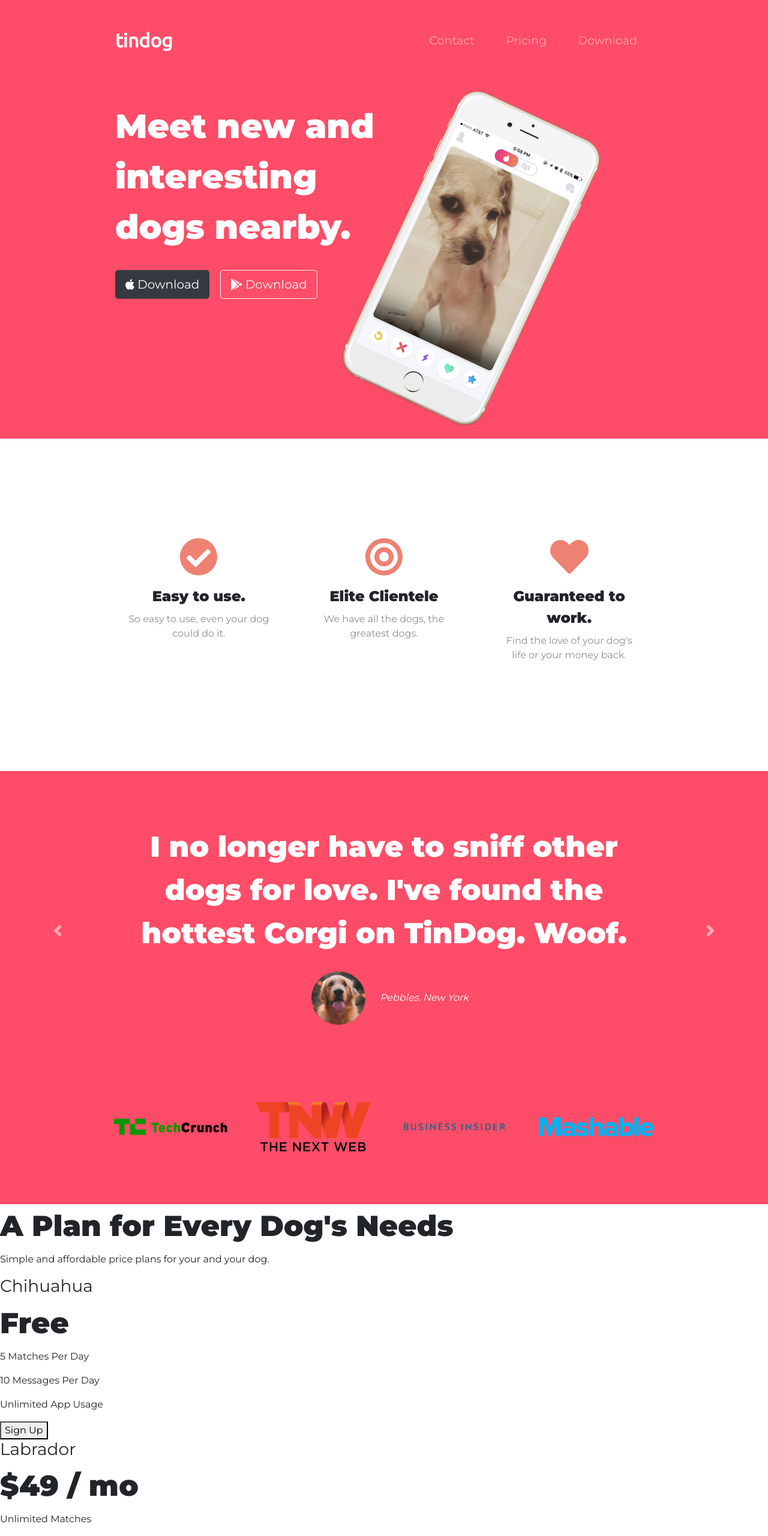
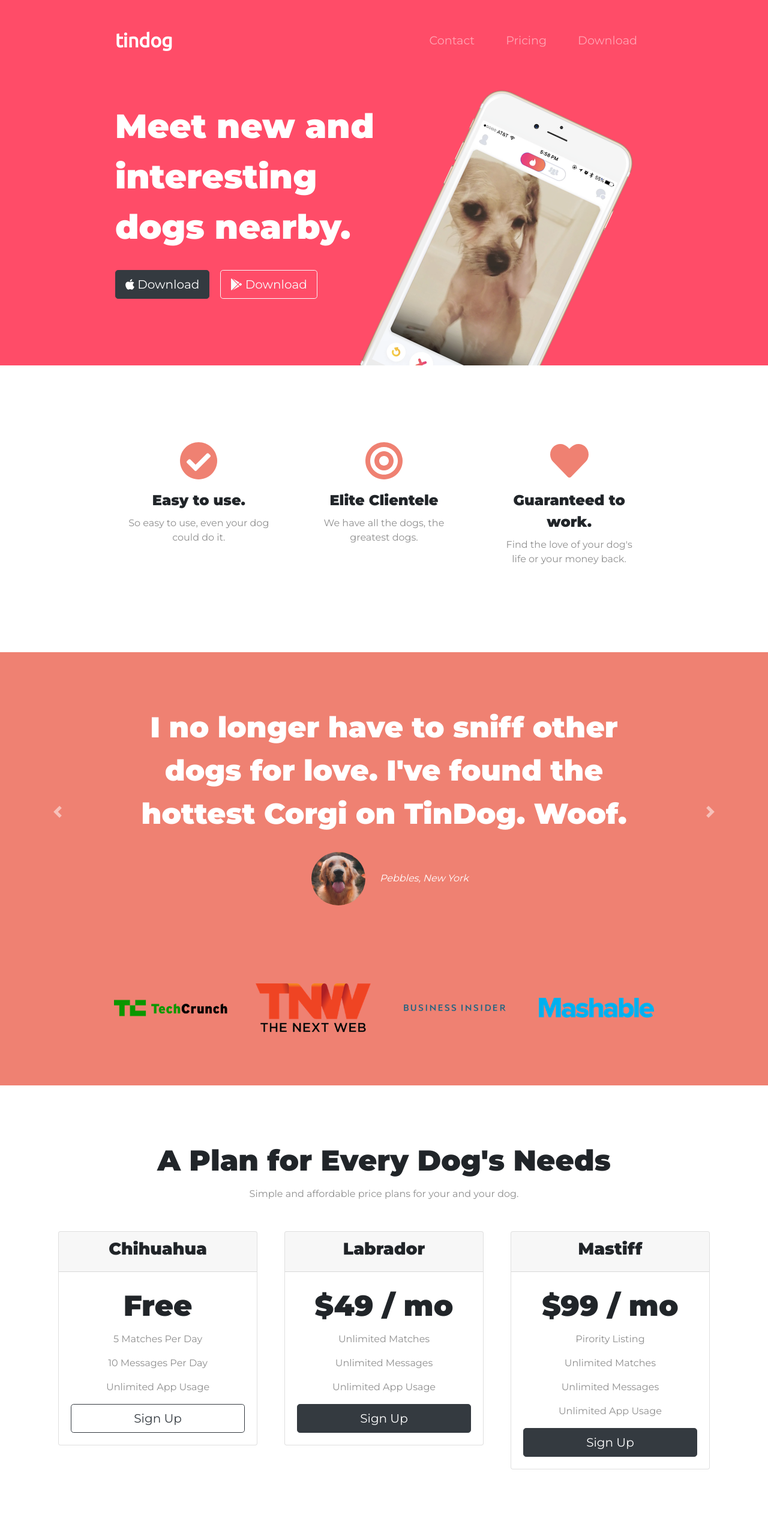
Before and after one commit to Jrz5220/tindog, a plain HTML site: page index.html in a window 1280 px wide. Shown: the top 2560 px of the page at 60% size. Drawn offline with nearby package versions, Linux system fonts and the light colour scheme.

Commit message:
complete tindog

```diff
--- a/css/styles.css
+++ b/css/styles.css
@@ -1,25 +1,44 @@
 body {
   font-family: "Montserrat";
+  text-align: center;
 }
-#title {
+
+h1, h2, h3, h4, h5, h6 {
+  font-family: 'Montserrat', sans-serif;
+  font-weight: bold;
+}
+
+p {
+  color: #8f8f8f;
+}
+
+/* Containers */
+
+.container-fluid {
+  padding: 7% 15%;    /* percantage based on the width size of the containing element in px(in this case, it's the #title element).*/
+}
+
+/* Sections */
+
+.white-section {
+  background-color: #fff;
+}
+
+.colored-section {
   background-color: #ff4c68;
   color: #fff;
 }
-h1 {
-  font-family: 'Montserrat', sans-serif;
+
+/* Headings */
+
+.big-heading {
   font-size: 3.5rem;
   line-height: 1.5;
-  font-weight: 900;
-}
-.container-fluid {
-  padding: 3% 15%;
 }
 
-h2 {
-  font-family: 'Montserrat', sans-serif;
+.section-heading {
   font-size: 3rem;
   line-height: 1.5;
-  font-weight: 900;
 }
 
 /* Navigation Bar */
@@ -42,6 +61,13 @@ h2 {
   font-size: 1.2rem;
 }
 
+/* Title Section */
+
+#title .container-fluid {
+  padding: 3% 15% 7%;
+  text-align: left;
+}
+
 /* Downlaod Buttons */
 
 .download-button {
@@ -54,29 +80,26 @@ h2 {
   width: 60%;
   -ms-transform: rotate(25deg); /* IE 9 */
   -webkit-transform: rotate(25deg); /* Safari 3-8 */
+  -moz-transform: rotate(25deg);
+  -o-transform: rotate(25deg);
   transform: rotate(25deg);
+  position: absolute;
+  right: 30%;
 }
 
 /* Features Section */
 
 #features {
-  padding: 7% 0;
+  position: relative;     /*Since #features is after title-image, feature is already on top of title-image(no z-index required)*/
 }
 
 .features-div {
   padding: 4%;
-  text-align: center;
 }
 
 .features-header {
   font-size: 1.5rem;
-  font-style: "Montserrat";
-  font-weight: bold;
   line-height: 1.5;
-}
-
-.features-p {
-  color: #8f8f8f;
 }
 
 .icon {
@@ -91,9 +114,7 @@ h2 {
 /* Testimonials */
 
 #testimonials {
-  background-color: #ff4c68;
-  color: #fff;
-  text-align: center;
+  background-color: #ef8172;
 }
 
 .testimonial-image {
@@ -102,19 +123,54 @@ h2 {
   margin: 20px;
 }
 
-.carousel-item {
-  padding: 7% 15%;
+.testimonial-text {
+  font-size: 3rem;
+  line-height: 1.5;
+  font-weight: 900;
 }
 
 /* Press */
 
 #press {
+  background-color: #ef8172;
   padding-bottom: 3%;
-  background-color:  #ff4c68;
-  text-align: center;
 }
 
 .press-img {
   width: 15%;
   margin: 20px 20px 50px;
 }
+
+/* Pricing */
+
+#pricing {
+  padding: 7%;
+}
+
+.pricing-column {
+  padding: 3% 2%;
+}
+
+.price-text {
+  font-size: 3rem;
+  line-height: 1.5;
+  font-weight: 900;
+}
+
+@media (max-width: 1060px) {
+  #title {
+    text-align: center;
+  }
+  .title-image {
+    position: static;
+    transform: rotate(0);
+  }
+}
+
+/* Call to Action */
+
+/* Footer */
+
+.footer-icon {
+  margin: 1rem;
+}
--- a/index.html
+++ b/index.html
@@ -23,7 +23,7 @@
 
 <body>
 
-  <section id="title">
+  <section class="colored-section" id="title">
 
     <div class="container-fluid">
 
@@ -39,9 +39,9 @@
 
         <div class="collapse navbar-collapse" id="navbarSupportedContent">
           <ul class="navbar-nav ml-auto">
-          <li class="nav-item"><a class="nav-link" href="">Contact</a></li>
-          <li class="nav-item"><a class="nav-link" href="">Pricing</a></li>
-          <li class="nav-item"><a class="nav-link" href="">Download</a></li>
+            <li class="nav-item"><a class="nav-link" href="#footer">Contact</a></li>
+            <li class="nav-item"><a class="nav-link" href="#pricing">Pricing</a></li>
+            <li class="nav-item"><a class="nav-link" href="#cta">Download</a></li>
           </ul>
         </div>
 
@@ -50,8 +50,9 @@
       <!-- Title -->
 
       <div class="row">
-      <div class="col-lg-6"> <!-- on desktop or larger, take up 50%  of row(6 0f 12 columns) -->
-        <h1>Meet new and interesting dogs nearby.</h1>
+        <div class="col-lg-6">
+          <!-- on desktop or larger, take up 50%  of row(6 0f 12 columns) -->
+          <h1 class="big-heading">Meet new and interesting dogs nearby.</h1>
           <button type="button" class="btn btn-dark btn-lg download-button"><i class="fab fa-apple"></i> Download</button>
           <button type="button" class="btn btn-outline-light btn-lg download-button"><i class="fab fa-google-play"></i> Download</button>
         </div>
@@ -67,7 +68,7 @@
 
   <!-- Features -->
 
-  <section id="features">
+  <section class="white-section" id="features">
 
     <div class="container-fluid">
 
@@ -98,17 +99,17 @@
 
   <!-- Testimonials -->
 
-  <section id="testimonials">
+  <section class="colored-section" id="testimonials">
 
-    <div id="testimonial-example" class="carousel slide" data-ride="false" >
+    <div id="testimonial-example" class="carousel slide" data-ride="false">
       <div class="carousel-inner">
         <!-- active needs to be in the first class name -->
-    <div class="carousel-item active">
-      <h2>I no longer have to sniff other dogs for love. I've found the hottest Corgi on TinDog. Woof.</h2>
+        <div class="carousel-item active container-fluid">
+          <h2 class="testimonial-text">I no longer have to sniff other dogs for love. I've found the hottest Corgi on TinDog. Woof.</h2>
           <img class="testimonial-image" src="images/dog-img.jpg" alt="dog-profile">
           <em>Pebbles, New York</em>
         </div>
-    <div class="carousel-item">
+        <div class="carousel-item container-fluid">
           <h2 class="testimonial-text">My dog used to be so lonely, but with TinDog's help, they've found the love of their life. I think.</h2>
           <img class="testimonial-image" src="images/lady-img.jpg" alt="lady-profile">
           <em>Beverly, Illinois</em>
@@ -136,7 +137,7 @@
 
   <!-- Press -->
 
-  <section id="press">
+  <section class="colored-section" id="press">
     <img class="press-img" src="images/techcrunch.png" alt="tc-logo">
     <img class="press-img" src="images/tnw.png" alt="tnw-logo">
     <img class="press-img" src="images/bizinsider.png" alt="biz-insider-logo">
@@ -147,58 +148,90 @@
 
   <!-- Pricing -->
 
-  <section id="pricing">
+  <section class="white-Section" id="pricing">
 
-    <h2>A Plan for Every Dog's Needs</h2>
+    <h2 class="section-heading">A Plan for Every Dog's Needs</h2>
     <p>Simple and affordable price plans for your and your dog.</p>
 
+  <div class = "row">
 
+    <div class="pricing-column col-lg-4 col-md-6">
+      <div class="card">
+        <div class="card-header">
           <h3>Chihuahua</h3>
-    <h2>Free</h2>
+        </div>
+        <div class="card-body">
+          <h2 class="price-text">Free</h2>
           <p>5 Matches Per Day</p>
           <p>10 Messages Per Day</p>
           <p>Unlimited App Usage</p>
-    <button type="button">Sign Up</button>
+          <button class="btn btn-lg btn-block btn-outline-dark" type="button">Sign Up</button>
+        </div>
+      </div>
+    </div>
 
-
+    <div class="pricing-column col-lg-4 col-md-6">
+      <div class="card">
+        <div class="card-header">
           <h3>Labrador</h3>
-    <h2>$49 / mo</h2>
+        </div>
+        <div class="card-body">
+          <h2 class="price-text">$49 / mo</h2>
           <p>Unlimited Matches</p>
           <p>Unlimited Messages</p>
           <p>Unlimited App Usage</p>
-    <button type="button">Sign Up</button>
+          <button class="btn btn-lg btn-block btn-dark" type="button">Sign Up</button>
+        </div>
+      </div>
+    </div>
 
-
+    <div class="pricing-column col-lg-4">
+      <div class="card">
+        <div class="card-header">
           <h3>Mastiff</h3>
-    <h2>$99 / mo</h2>
+        </div>
+        <div class="card-body">
+          <h2 class="price-text">$99 / mo</h2>
           <p>Pirority Listing</p>
           <p>Unlimited Matches</p>
           <p>Unlimited Messages</p>
           <p>Unlimited App Usage</p>
-    <button type="button">Sign Up</button>
+          <button class="btn btn-lg btn-block btn-dark" type="button">Sign Up</button>
+        </div>
+      </div>
+    </div>
+
+  </div>
 
   </section>
 
 
   <!-- Call to Action -->
 
-  <section id="cta">
+  <section class="colored-section" id="cta">
 
-    <h3>Find the True Love of Your Dog's Life Today.</h3>
-    <button type="button">Download</button>
-    <button type="button">Download</button>
+    <div class="container-fluid">
+      <h3 class="big-heading">Find the True Love of Your Dog's Life Today.</h3>
+      <button type="button" class="btn btn-dark btn-lg download-button"><i class="fab fa-apple"></i>Download</button>
+      <button type="button" class="btn btn-light btn-lg download-button"><i class="fab fa-google-play"></i>Download</button>
+    </div>
 
   </section>
 
-
   <!-- Footer -->
 
-  <footer id="footer">
+  <footer class="white-section" id="footer">
 
-    <p>© Copyright 2018 TinDog</p>
+    <div class="container-fluid">
+      <i class="footer-icon fab fa-twitter"></i>
+      <i class="footer-icon fab fa-facebook-f"></i>
+      <i class="footer-icon fab fa-instagram"></i>
+      <i class="footer-icon fas fa-envelope"></i>
+
+      <p class="footer-p">© Copyright 2018 TinDog</p>
+    </div>
 
   </footer>
-
 
 </body>
 
```
Also changed, not shown: 1 other file. Lines whose indentation alone changed are shown as unchanged.
